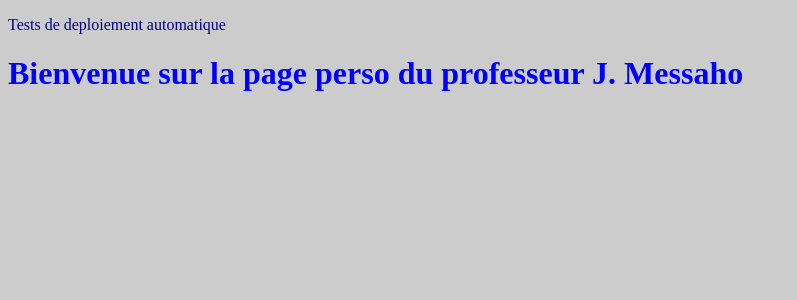
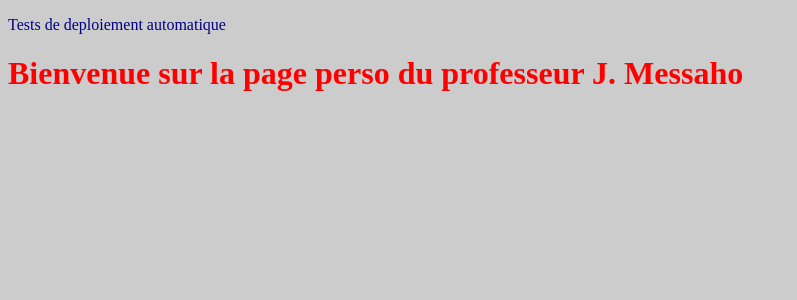
Before and after one commit to jmessaho/django26, a Django app: page / in a window 1280 px wide. Shown: the top 300 px of the page, without its empty margins (0-797 px from the left). Run offline with Django 5.2, Linux system fonts and the light colour scheme.

Commit message:
web26-122

```diff
--- a/app26/static/css/styles.css
+++ b/app26/static/css/styles.css
@@ -2,7 +2,7 @@ p{
     color:navy;
 }
 h1{
-    color: blue;
+    color: red;
 }
 body{
     background: #cccccc;
```
